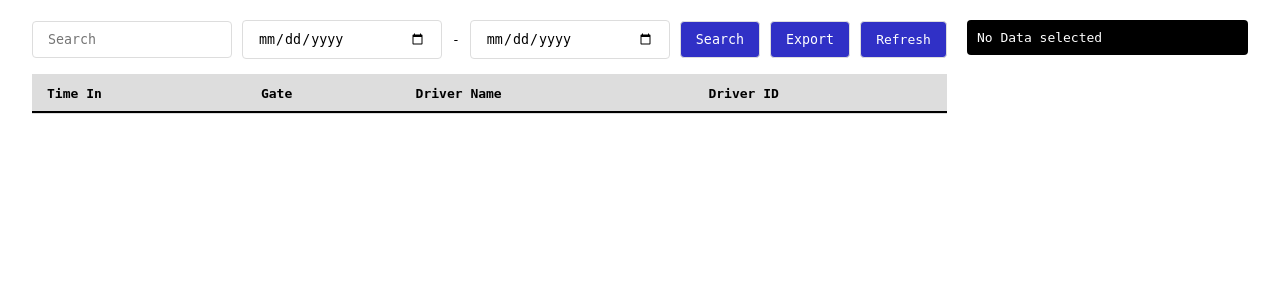
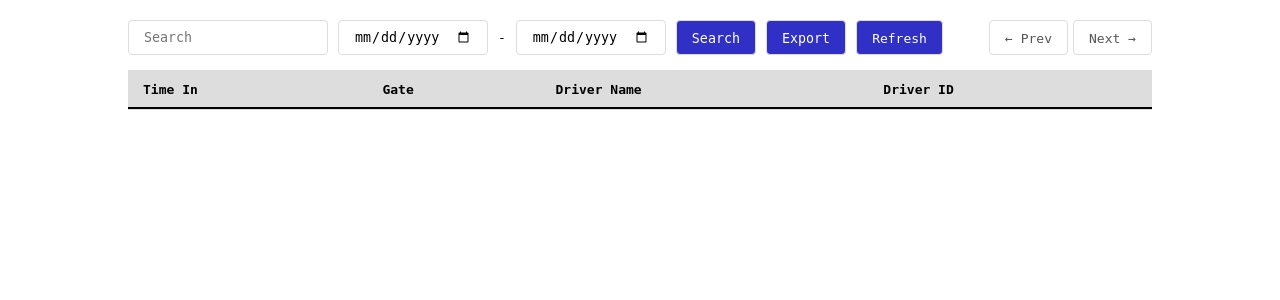
Before and after one commit to udibagas/pelindo-zkteco, a Node project: template views/transactions.ejs in a window 1280 px wide. Shown: the part 60-360 px from the top of the page. Run offline with Node 20 templates, Linux system fonts and the light colour scheme; the template is opened without the code that fills it, so the values that code supplies are empty.

Commit message:
perbaiki tampilan transaction log

```diff
--- a/public/style.css
+++ b/public/style.css
@@ -1,4 +1,4 @@
-* {
+*:not(dialog) {
   margin: 0;
   padding: 0;
   box-sizing: border-box;
@@ -90,7 +90,7 @@ a.active {
 }
 
 .container-fluid {
-  width: 95%;
+  width: 80%;
   margin: 20px auto;
 }
 
@@ -131,3 +131,71 @@ thead th {
   z-index: 1; /* Keeps header stacked above body cells */
   box-shadow: inset 0 -2px 0 #000; /* Prevents border-collapse glitch */
 }
+
+dialog {
+  padding: 0;
+  border: none;
+  border-radius: 4px;
+  box-shadow: 0 4px 20px rgba(0, 0, 0, 0.15);
+  max-width: 700px;
+  width: 100%;
+
+  ::backdrop {
+    background-color: rgba(0, 0, 0, 0.5);
+  }
+
+  .dialog-header {
+    display: flex;
+    justify-content: space-between;
+    align-items: center;
+    font-weight: bold;
+    font-size: 1.3rem;
+    padding: 10px 20px;
+    border-bottom: 1px solid #ddd;
+  }
+
+  .dialog-body {
+    display: flex;
+    flex-direction: column;
+    gap: 20px;
+    padding: 20px;
+  }
+}
+
+input {
+  border: 1px solid #ddd;
+  border-radius: 4px;
+  width: 200px;
+  height: 35px;
+  padding-left: 15px;
+  padding-right: 15px;
+}
+
+input[type="date"] {
+  width: 150px;
+}
+
+button,
+a.btn {
+  border: 1px solid #ddd;
+  border-radius: 4px;
+  text-decoration: none;
+  height: 35px;
+  line-height: 35px;
+  padding-left: 15px;
+  padding-right: 15px;
+  color: #555;
+  background-color: white;
+}
+
+button.btn-primary,
+a.btn.btn-primary {
+  background-color: rgb(48, 48, 198);
+  color: white;
+}
+
+.btn.btn-circle {
+  width: 35px;
+  border-radius: 50%;
+  padding: 0;
+}
--- a/routes/index.js
+++ b/routes/index.js
@@ -4,4 +4,8 @@ router.use(require("./logs"));
 router.use(require("./transactions"));
 router.use("/api", require("./api"));
 
+router.get("/test", (req, res) => {
+  res.render("test");
+});
+
 module.exports = router;
--- a/views/transactions.ejs
+++ b/views/transactions.ejs
@@ -7,22 +7,6 @@
     <link rel="stylesheet" href="/style.css" />
 
     <style>
-      input {
-        padding: 10px 15px;
-        border: 1px solid #ddd;
-        border-radius: 4px;
-        width: 200px;
-      }
-
-      button, a.btn {
-        padding: 10px 15px;
-        border: 1px solid #ddd;
-        border-radius: 4px;
-        background-color: rgb(48, 48, 198);
-        color: white;
-        text-decoration: none;
-      }
-
       .error {
         padding: 15px;
         border: 1px solid red;
@@ -33,7 +17,7 @@
       }
 
       pre {
-        width: 600px;
+        width: 100%;
         background-color: black;
         color: white;
         padding: 10px;
@@ -52,6 +36,7 @@
            <div class="error"><%= err.message %></div>
           <% } %>
 
+          <div style="display: flex; justify-content: space-between; align-items: center;">
             <form style="display: flex; gap: 10px; align-items: center;">
               <input type="text" name="keyword" placeholder="Search" value="<%= keyword %>"  />
               <input type="date" name="from" value="<%= from?.split(' ')[0] %>" />
@@ -59,10 +44,16 @@
                 -
               </div>
               <input type="date" name="to" value="<%= to?.split(' ')[0] %>" />
-            <button>Search</button>
-            <button name="action" value="export">Export</button>
-            <a class="btn" href="/logs">Refresh</a>
+              <button class="btn btn-primary">Search</button>
+              <button class="btn btn-primary" name="action" value="export">Export</button>
+              <a class="btn btn-primary" href="/logs">Refresh</a>
             </form>
+
+            <div style="display: flex; gap: 5px">
+              <a class="btn" href="?page=1">&larr; Prev</a>
+              <a class="btn" href="?page=2">Next &rarr;</a>
+            </div>
+          </div>
 
           <div style="max-height: calc(100vh - 160px); overflow-y: auto;">
             <table class="striped-table">
@@ -88,18 +79,30 @@
             </table>
           </div>
         </div>
+
+        <dialog id="my-dialog">
+          <div class="dialog-header">
+            <div> Transaction Log Detail </div>
+            <button class="btn btn-circle" commandfor="my-dialog" command="close">X</button>
+          </div>
+          <div class="dialog-body">
             <pre id="detail">No Data selected</pre>
+
+          </div>
+        </dialog>
       </div>
     </div>
 
     <script>
       async function showDetail(id) {
+        const dialog = document.querySelector('dialog');
         const detailEl = document.querySelector('#detail');
         if (!detailEl) return;
 
         const res = await fetch(`/transactions/${id}`);
         const data = await res.json();
         detailEl.innerHTML = JSON.stringify(data, null, 2);
+        dialog.showModal();
       }
     </script>
   </body>
```
Also changed, not shown: views/logs.ejs (+3 -25 lines), views/test.ejs (added, +35 -0 lines), views/index.ejs (line endings or trailing spaces). Lines whose indentation alone changed are shown as unchanged.
